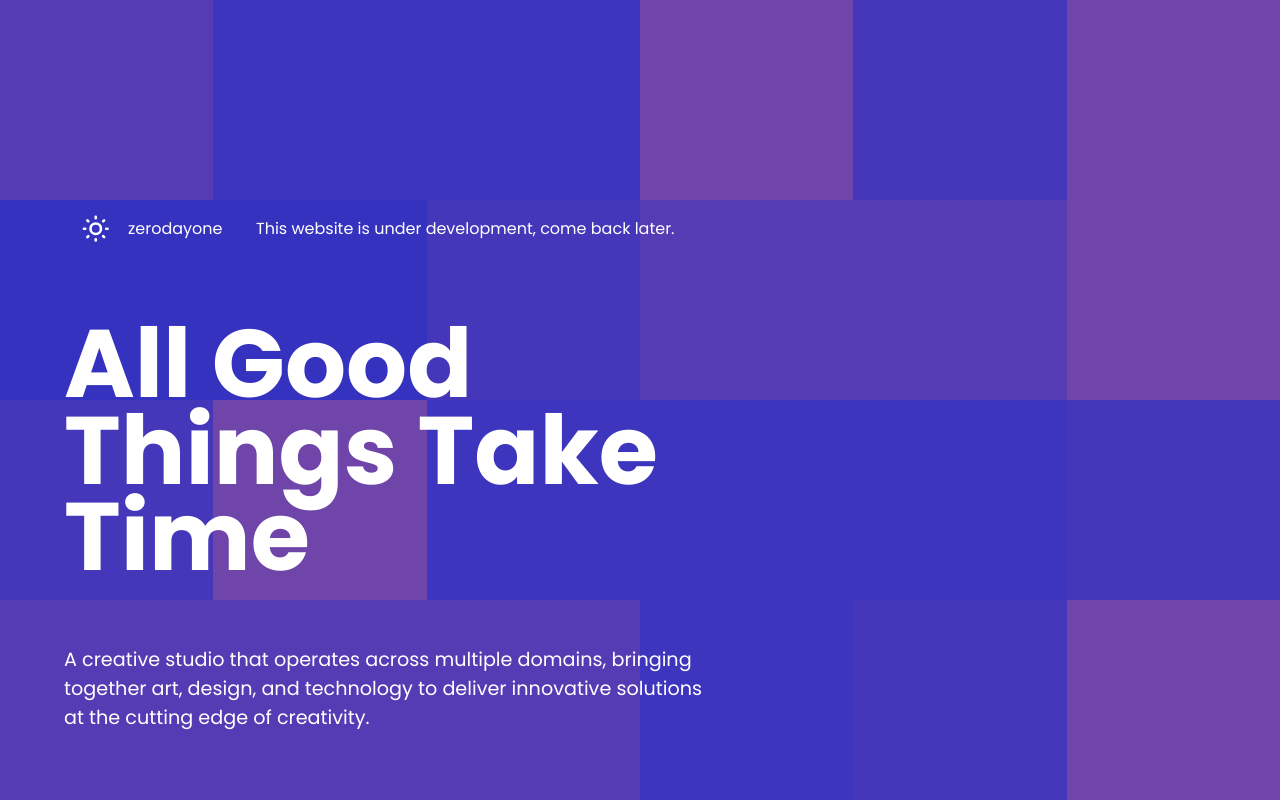
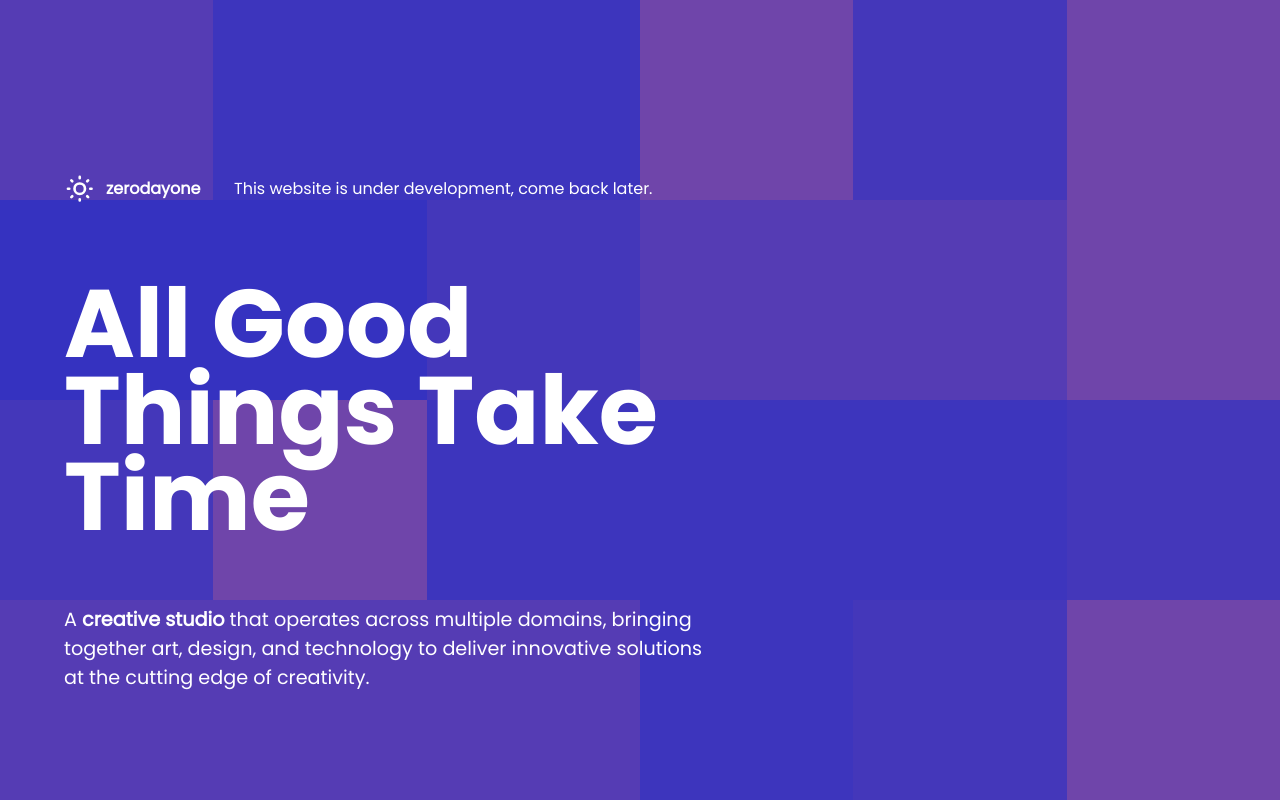
Before and after one commit to zerodayone-in/zerodayone.in, a React (Vite) app: page / in a window 1280 px wide. Shown: the top 800 px of the page. Built offline with nearby package versions, Linux system fonts and the light colour scheme.

Commit message:
Zerodayone

```diff
--- a/src/components/Grid/index.tsx
+++ b/src/components/Grid/index.tsx
@@ -7,16 +7,7 @@ function Grid() {
 
   useEffect(() => {
     const generateRandomColors = () => {
-      const colors = [
-        "#8F4F9E",
-        "#DA6882",
-        "#3532C0",
-        "#4A39B8",
-        "#6040B0",
-        // "#3532C0",
-        // "#7286A0",
-        // "#B58DAE",
-      ];
+      const colors = ["#8F4F9E", "#DA6882", "#3532C0", "#4A39B8", "#6040B0"];
 
       const boxColors = Array(grid_size)
         .fill(null)
@@ -24,11 +15,9 @@ function Grid() {
           Array(grid_size)
             .fill(null)
             .map(() => {
-
               var seed = Math.floor(Math.random() * colors.length);
               console.log(seed);
               return colors[seed];
-
             })
         );
 
--- a/src/index.css
+++ b/src/index.css
@@ -10,9 +10,8 @@
 
 body {
   font-family: 'Poppins', sans-serif;
-
   margin: 0;
   padding: 0;
   background-color: #3532C0;
-  overflow: hidden;
+  /* overflow: hidden; */
 }
--- a/src/main.tsx
+++ b/src/main.tsx
@@ -1,5 +1,5 @@
 import ReactDOM from 'react-dom/client'
-import App from './App.tsx'
+import App from './App';
 import "./index.css"
 
 ReactDOM.createRoot(document.getElementById('root') as HTMLElement).render(
--- a/src/pages/Home/index.tsx
+++ b/src/pages/Home/index.tsx
@@ -1,6 +1,7 @@
 import Grid from "../../components/Grid";
 import "./styles.css";
 import Logo from "../../assets/zerodayone-logo-light.svg";
+import { useEffect } from "react";
 
 function Overlay() {
   return (
@@ -16,7 +17,7 @@ function Overlay() {
         <h1 className="quote__text">All Good Things Take Time</h1>
       </div>
       <p className="description">
-        A creative studio that operates across multiple domains, bringing
+        A <b>creative studio</b> that operates across multiple domains, bringing
         together art, design, and technology to deliver innovative solutions at
         the cutting edge of creativity.
       </p>
@@ -25,6 +26,18 @@ function Overlay() {
 }
 
 function Home() {
+  useEffect(() => {
+    const handleScroll = () => {
+      // console.log(window.scrollY);
+    };
+
+    window.addEventListener("scroll", handleScroll);
+
+    return () => {
+      window.removeEventListener("scroll", handleScroll);
+    };
+  }, []);
+
   return (
     <div>
       <Grid />
--- a/src/pages/Home/styles.css
+++ b/src/pages/Home/styles.css
@@ -1,9 +1,61 @@
 .overlay {
   position: fixed;
-  top: 25%;
+  top: 20%;
   left: 5%;
   width: 50%;
   z-index: 999;
+}
+
+@media screen and (max-width: 768px) {
+  .overlay {
+    top: 10%;
+    left: 2%;
+    width: 100%;
+  }
+
+  .brand__logo {
+    margin-left: 2%;
+  }
+
+  .brand__tag {
+    display: none;
+  }
+
+  .quote {
+    margin: 10px;
+  }
+}
+
+@media screen and (min-width: 769px) and (max-width: 1024px) {
+  .overlay {
+    top: 15%;
+    left: 3%;
+    width: 60%;
+  }
+
+  .brand__name {
+    width: 30%;
+  }
+
+  .brand__tag {
+    width: 60%;
+  }
+}
+
+@media screen and (min-width: 1025px) {
+  .overlay {
+    top: 20%;
+    left: 5%;
+    width: 50%;
+  }
+
+  .brand__name {
+    width: 20%;
+  }
+
+  .brand__tag {
+    width: 70%;
+  }
 }
 
 .brand {
@@ -14,17 +66,16 @@
 .brand__logo {
   width: 2rem;
   height: 2rem;
-  width: 10%;
+  margin-right: 10px;
 }
 
 .brand__name {
-  width: 20%;
   color: white;
+  font-weight: 900;
 }
 
 .brand__tag {
   color: white;
-  width: 70%;
 }
 
 .quote {
```
